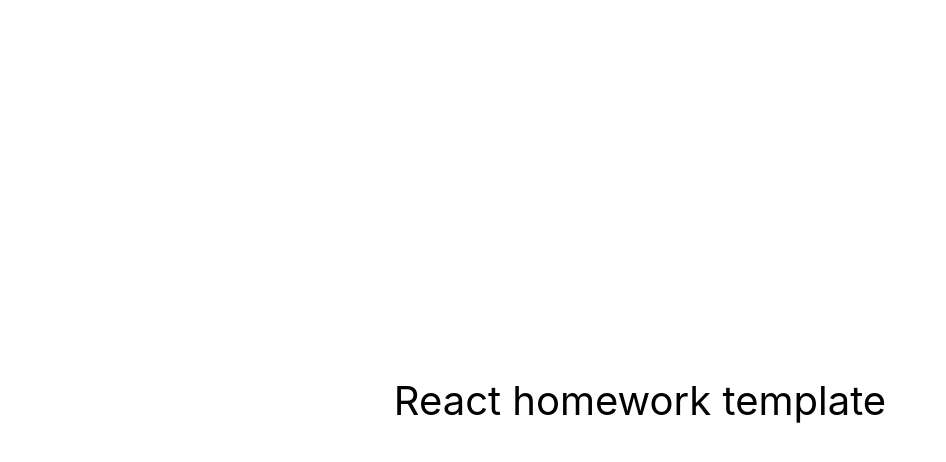
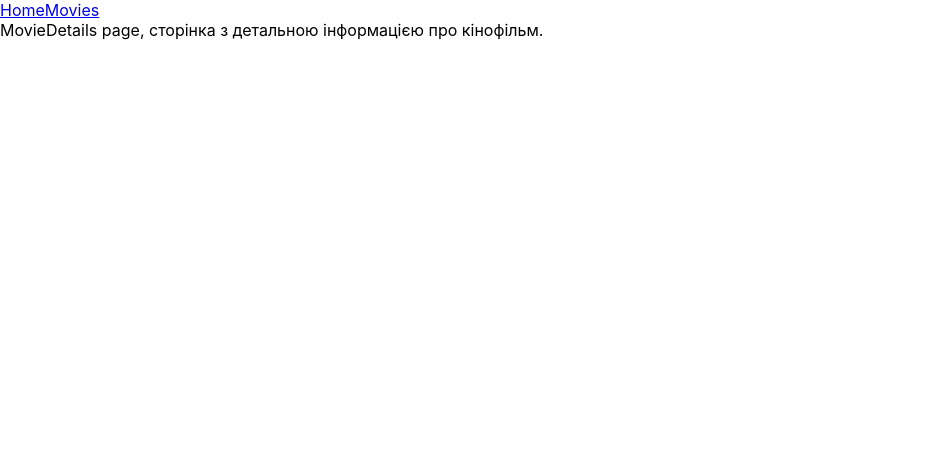
Before and after one commit to victoria2588/goit-react-hw-05-movies, a React (Create React App) app: page /goit-react-hw-05-movies/movies/1 in a window 1280 px wide. Shown: the top 462 px of the page, without its empty margins (0-946 px from the left). Built offline with nearby package versions, Linux system fonts and the light colour scheme.

Commit message:
commit 003
routes

```diff
--- a/package.json
+++ b/package.json
@@ -9,6 +9,7 @@
     "@testing-library/user-event": "^13.5.0",
     "react": "^18.1.0",
     "react-dom": "^18.1.0",
+    "react-router-dom": "^6.15.0",
     "react-scripts": "5.0.1",
     "web-vitals": "^2.1.3"
   },
--- a/src/components/App.jsx
+++ b/src/components/App.jsx
@@ -1,16 +1,22 @@
+import { Routes, Route } from 'react-router-dom';
+import Home from 'pages/Home/Home';
+import Movies from 'pages/Movies/Movies';
+import MovieDetails from 'pages/MovieDetails/MovieDetails';
+import Layout from './Layout/Layout';
+
 export const App = () => {
   return (
-    <div
-      style={{
-        height: '100vh',
-        display: 'flex',
-        justifyContent: 'center',
-        alignItems: 'center',
-        fontSize: 40,
-        color: '#010101'
-      }}
-    >
-      React homework template
+    <div>
+      <Routes>
+        <Route path="/" element={<Layout />}>
+          <Route index element={<Home />} />
+          <Route path="/movies" element={<Movies />} />
+          <Route path="/movies/:movieId" element={<MovieDetails />}>
+            <Route path="cast" element={<div>cast</div>} />
+            <Route path="reviews" element={<div>reviews</div>} />
+          </Route>
+        </Route>
+      </Routes>
     </div>
   );
 };
--- /dev/null
+++ b/src/components/Layout/Layout.jsx
@@ -0,0 +1,21 @@
+import React from 'react';
+import { NavLink } from 'react-router-dom';
+import { Outlet } from 'react-router-dom';
+
+const Layout = () => {
+  return (
+    <>
+      <header>
+        <nav>
+          <NavLink to="/">Home</NavLink>
+          <NavLink to="/movies">Movies</NavLink>
+        </nav>
+      </header>
+      <main>
+        <Outlet />
+      </main>
+    </>
+  );
+};
+
+export default Layout;
--- a/src/index.js
+++ b/src/index.js
@@ -1,10 +1,14 @@
 import React from 'react';
+import { BrowserRouter } from 'react-router-dom';
+
 import ReactDOM from 'react-dom/client';
 import { App } from 'components/App';
 import './index.css';
 
 ReactDOM.createRoot(document.getElementById('root')).render(
   <React.StrictMode>
-    <App />
+    <BrowserRouter basename="/goit-react-hw-05-movies">
+      <App />
+    </BrowserRouter>
   </React.StrictMode>
 );
--- /dev/null
+++ b/src/pages/Home/Home.jsx
@@ -0,0 +1,7 @@
+const Home = () => {
+  return (
+    <div>Home page, домашня сторінка зі списком популярних кінофільмів</div>
+  );
+};
+
+export default Home;
--- /dev/null
+++ b/src/pages/MovieDetails/MovieDetails.jsx
@@ -0,0 +1,9 @@
+const MovieDetails = () => {
+  return (
+    <div>
+      MovieDetails page, сторінка з детальною інформацією про кінофільм.
+    </div>
+  );
+};
+
+export default MovieDetails;
--- /dev/null
+++ b/src/pages/Movies/Movies.jsx
@@ -0,0 +1,7 @@
+const Movies = () => {
+  return (
+    <div>Movies page, сторінка пошуку кінофільмів за ключовим словом.</div>
+  );
+};
+
+export default Movies;
```
Also changed, not shown: 1 other file (tests, documents, lock files or other folders).
